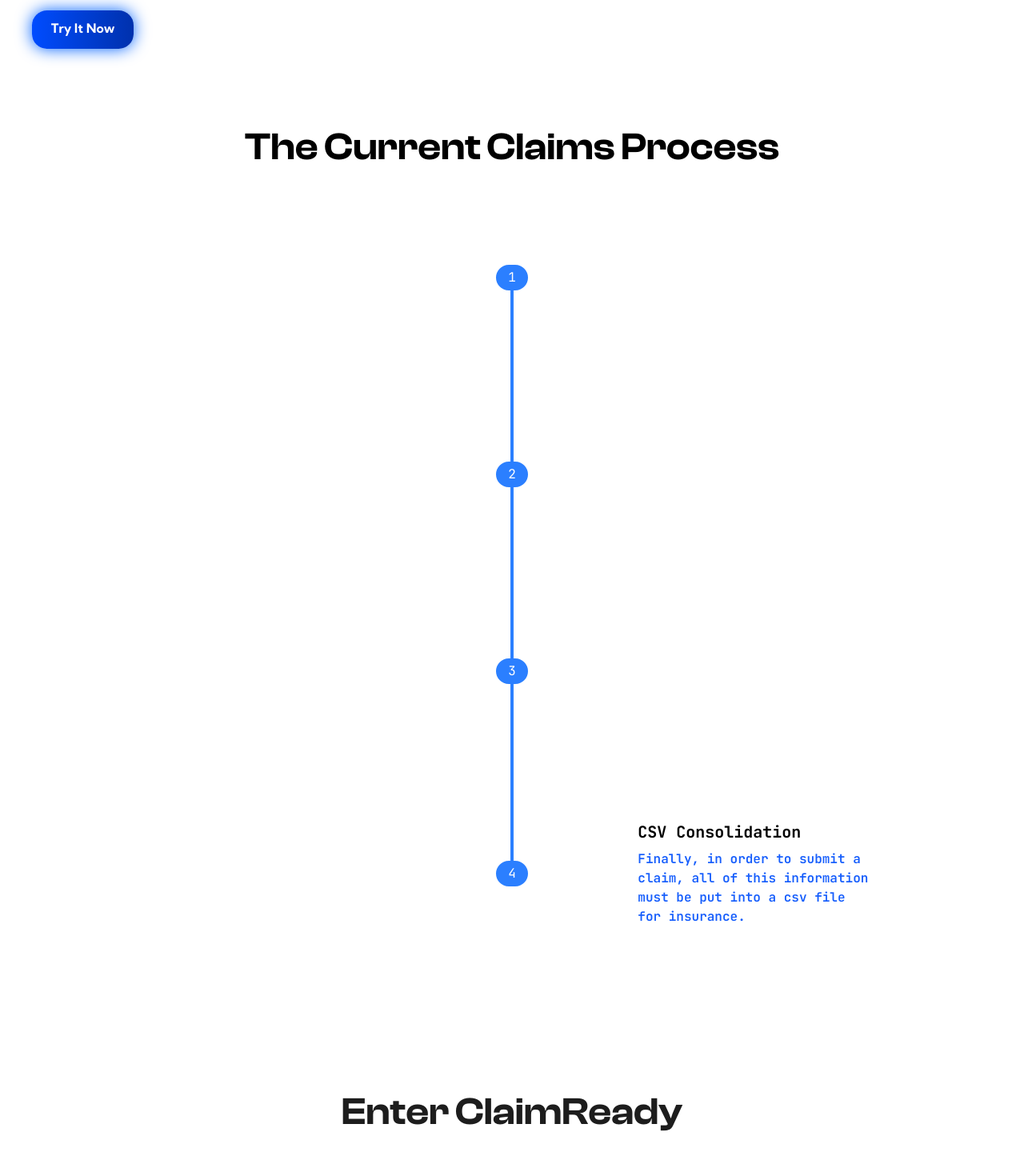
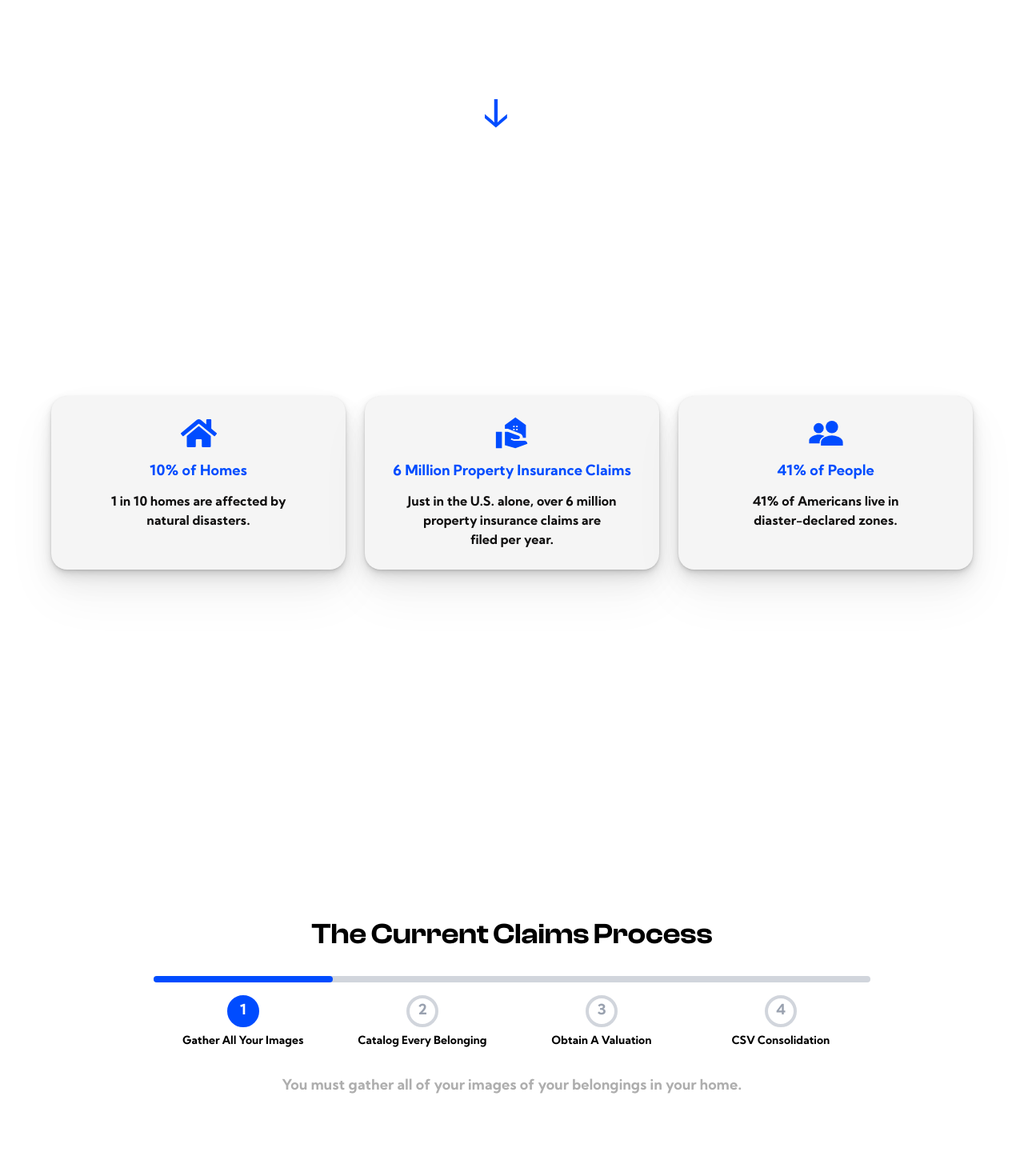
Before and after one commit to adiparekh944/ClaimReady, a Next.js app in the folder frontend/: page / in a window 1280 px wide. Shown: the part 584-2034 px from the top of the page at 80% size. Built offline with nearby package versions, Linux system fonts and the light colour scheme.

Commit message:
added new frotnend and fixed page handling

```diff
--- a/frontend/src/app/page.tsx
+++ b/frontend/src/app/page.tsx
@@ -3,23 +3,28 @@
 import Navbar from "@/components/Navbar";
 import { motion } from "framer-motion";
 import Link from "next/link";
-import Image from "next/image";
 import '@/app/globals.css';
 import posthog from '../lib/posthog';
 import { useEffect, useState, useRef } from "react";
-import { MdLinkedCamera, MdFileUpload } from "react-icons/md";
+import { MdLinkedCamera, MdFileUpload, MdRealEstateAgent } from "react-icons/md";
 import {FaInnosoft} from "react-icons/fa"
 import { FaShieldHalved, FaFileExport } from "react-icons/fa6";
+import {FaHome} from "react-icons/fa"
 import { RiAccountCircle2Fill } from "react-icons/ri";
+import { IoPeopleSharp } from "react-icons/io5";
 
 
-const checkpoints = [
+
+
+{/*const checkpoints = [
   { id: 1, label: "Gather All Your Images", info: "You must gather all of your images of your belongings in your home." },
-  { id: 2, label: "Catalog Every Belonging", info: "You must manually catalog each and every belonging by hand." },
+  { id: 2, label: "Catalog Every Belonging", info: "You must manually catalog each and every belonging by hand which averages to about 500+." },
   { id: 3, label: "Obtain A Valuation", info: "After getting your belongings cataloged, you must scour the web and find prices for each item individually, taking well over 20+ hours." },
   { id: 4, label: "CSV Consolidation", info: "Finally, in order to submit a claim, all of this information must be put into a csv file for insurance." },
-];
+];*/}
 
+
+/*
 function Timeline() {
   const [active, setActive] = useState(0);
   const refs = useRef<(HTMLDivElement | null)[]>([]);
@@ -82,13 +87,13 @@ function Timeline() {
 
   return (
     <div className="relative flex justify-center items-start py-20">
-      {/* Vertical line */}
+      {/* Vertical line
       <div
         ref={lineContainerRef}
         className="absolute left-1/2 transform -translate-x-1/2 w-1 z-0"
         style={{ height: "100%" }}
       >
-        {/* Gray line: always connects all checkpoints */}
+        {/* Gray line: always connects all checkpoints
         <div
           className="absolute left-0 w-1 bg-gray-300"
           style={{
@@ -96,7 +101,7 @@ function Timeline() {
             height: grayLineHeight,
           }}
         />
-        {/* Blue line: overlays gray line up to active checkpoint */}
+        {/* Blue line: overlays gray line up to active checkpoint
         <div
           className="absolute left-0 w-1 bg-blue-500 z-10 transition-all duration-300"
           style={{
@@ -105,7 +110,7 @@ function Timeline() {
           }}
         />
       </div>
-      {/* Checkpoints */}
+      {/* Checkpoints
       <div className="flex flex-col items-center w-full max-w-4xl z-20">
         {checkpoints.map((cp, idx) => (
           <div
@@ -114,9 +119,9 @@ function Timeline() {
             className="grid grid-cols-3 items-center mb-32 w-full"
             style={{ minHeight: "118px" }}
           >
-            {/* Left side (empty) */}
+            {/* Left side (empty)
             <div></div>
-            {/* Center: Number on timeline */}
+            {/* Center: Number on timeline
             <div className="flex flex-col items-center">
               <div
                 className={`w-10 h-8 rounded-full flex items-center justify-center border-4 ${
@@ -126,7 +131,7 @@ function Timeline() {
                 {cp.id}
               </div>
             </div>
-            {/* Right side: Text */}
+            {/* Right side: Text
             <div className="text-left pl-2">
               {active === idx && (
                 <motion.div
@@ -143,6 +148,77 @@ function Timeline() {
         ))}
       </div>
 
+    </div>
+  );
+}
+*/
+
+// Horizontal Timeline Component
+function StickyHorizontalTimeline() {
+  const checkpoints = [
+    { id: 1, label: "Gather All Your Images", info: "You must gather all of your images of your belongings in your home." },
+    { id: 2, label: "Catalog Every Belonging", info: "You must manually catalog each and every belonging by hand, which averages to 500+." },
+    { id: 3, label: "Obtain A Valuation", info: "After getting your belongings cataloged, you must scour the web and find prices for each item individually, taking well over 20+ hours." },
+    { id: 4, label: "CSV Consolidation", info: "Finally, in order to submit a claim, all of this information must be put into a csv file for insurance." },
+  ];
+  const [active, setActive] = useState(0);
+  const sectionRef = useRef<HTMLDivElement>(null);
+  const timelineRef = useRef<HTMLDivElement>(null);
+
+  useEffect(() => {
+    const handleScroll = () => {
+      if (!sectionRef.current) return;
+      const rect = sectionRef.current.getBoundingClientRect();
+      const windowHeight = window.innerHeight;
+      const totalScrollable = rect.height - windowHeight;
+      const scrolled = Math.min(Math.max(-rect.top, 0), totalScrollable);
+      const progress = totalScrollable > 0 ? scrolled / totalScrollable : 0;
+      const idx = Math.floor(progress * checkpoints.length);
+      setActive(Math.min(Math.max(idx, 0), checkpoints.length - 1));
+    };
+    window.addEventListener("scroll", handleScroll, { passive: true });
+    handleScroll();
+    return () => window.removeEventListener("scroll", handleScroll);
+  }, []);
+
+  // Calculate blue bar width as a percentage
+  const blueWidth = `${((active + 1) / checkpoints.length) * 100}%`;
+
+  return (
+    <div ref={sectionRef} className="w-full h-[150vh] relative flex flex-col items-center justify-center bg-[var(--color-bg-primary)] z-10">
+      <div ref={timelineRef} className="sticky top-1/2 -translate-y-1/2 w-full max-w-4xl flex flex-col items-center">
+        <h2 className="font-bold font-clash-display-semibold text-4xl text-center mb-8">The Current Claims Process</h2>
+        {/* Timeline bar */}
+        <div className="relative w-full h-2 bg-gray-300 rounded-full">
+          <div
+            className="absolute h-2 bg-[var(--color-primary)] rounded-full transition-all duration-500"
+            style={{ width: blueWidth }}
+          ></div>
+        </div>
+        {/* Checkpoints */}
+        <div className="flex w-full justify-between mt-4">
+          {checkpoints.map((cp, idx) => (
+            <div key={cp.id} className="flex flex-col items-center w-1/4">
+              <div
+                className={`w-10 h-10 rounded-full flex items-center justify-center border-4 mb-2 text-lg font-bold font-kumbh-sans transition-all duration-300 ${
+                  idx <= active
+                    ? "bg-[var(--color-primary)] border-[var(--color-primary)] text-white"
+                    : "bg-white border-gray-300 text-gray-400"
+                }`}
+              >
+                {cp.id}
+              </div>
+              <div className="text-center text-sm font-kumbh-sans font-semibold">
+                {cp.label}
+              </div>
+            </div>
+          ))}
+        </div>
+        {/* Active checkpoint info */}
+        <div className="mt-8 w-full text-center text-lg text-[var(--color-text-secondary)] font-kumbh-sans min-h-[48px]">
+          {checkpoints[active]?.info}
+        </div>
+      </div>
     </div>
   );
 }
@@ -164,30 +240,31 @@ const [isMobile, setIsMobile] = useState(false);
     <div className="relative min-h-screen bg-[var(--color-bg-primary)]">
       <Navbar />
       <main className="pt-10 pb-20 relative z-10">
-        <div className="flex flex-col md:flex-row items-center px-4 md:px-10">
-          <div className="md:w-1/2 mb-4 md:mb-0 md:pr-10 flex flex-col items-center md:items-start">
-            <h1 className="text-5xl lg:text-7xl font-kumbh-sans text-[var(--color-text-primary)] leading-tight text-center md:text-left">
-              Claim with
+        <div className="flex flex-col items-center justify-center px-4 md:px-10 py-40">
+          <div className="flex flex-col items-center justify-center w-full mb-4 md:mb-0 md:pr-10">
+            <h1 className="text-5xl lg:text-7xl font-kumbh-sans leading-tight text-center">
+              Claim with <span className="text-[var(--color-primary)]">Confidence</span>
             </h1>
-            <h1 className="text-5xl lg:text-7xl font-kumbh-sans text-[var(--color-primary)] mb-6 leading-tight text-center md:text-left">
-              Confidence
-            </h1>
-            <p className="text-xl mb-8 leading-relaxed font-kumbh-sans text-[var(--color-text-secondary)] text-center md:text-left">
-              ClaimReady uses cutting-edge AI to help homeowners scan their belongings, obtain their value, allowing you to protect what matters most, giving you peace of mind when it counts.
+            <p className="text-xl mb-8 leading-relaxed font-kumbh-sans text-[var(--color-text-secondary)] text-center">
+              ClaimReady uses cutting-edge AI to help homeowners scan their belongings and obtain their value <br/> allowing you to protect what matters most, giving you peace of mind when it counts.
             </p>
-            <div className="flex flex-wrap gap-4 justify-center md:justify-start">
+            <div className="flex flex-wrap gap-4 justify-center w-full">
               <Link
                 href="/upload"
                 className="rounded-[1.15rem] px-6 py-3 bg-gradient-to-r from-[var(--color-primary)] to-[var(--color-primary-dark)] text-white transition-all duration-500
                 hover:-translate-y-1
-                shadow-[0_0_20px_var(--shadow-color-primary)] hover:shadow-[0_0_25px_var(--shadow-color-primary-hover)] font-kumbh-sans"
+                shadow-[0_0_20px_var(--shadow-color-primary)] hover:shadow-[0_0_25px_var(--shadow-color-primary-hover)] font-kumbh-sans text-center w-full md:w-auto"
                 onClick={() => posthog.capture('try_it_now_clicked')}
               >
                 Try It Now
               </Link>
             </div>
+            {/* Bouncing Down Arrow */}
+            <div className="flex justify-center w-full mt-46">
+              <span className="animate-bounce text-5xl text-[var(--color-primary)]">&#8595;</span>
+            </div>
           </div>
-          <div className="md:w-1/2 w-full flex justify-center md:justify-end mt-8 md:mt-0">
+          {/*<div className="md:w-1/2 w-full flex justify-center md:justify-end mt-8 md:mt-0">
             <div className="rounded-xl overflow-hidden p-4 md:p-4 pt-0 md:pt-4 w-full max-w-[500px]">
               <Image
                 src="/home_pic.png"
@@ -197,15 +274,114 @@ const [isMobile, setIsMobile] = useState(false);
                 className="w-full h-[320px] md:h-[580px] object-contain rounded-lg"
               />
             </div>
+          </div>*/}
+        </div>
+        {/* stats section - White */}
+        <div className="bg-[var(--color-bg-primary)]">
+          <div className="container mx-auto px-4 mt-40 mb-20">
+            <div className="grid grid-cols-1 md:grid-cols-2 lg:grid-cols-3 gap-6 max-w-6xl mx-auto">
+              <motion.div
+                initial={{ opacity: 0, y: 20 }}
+                whileInView={{ opacity: 1, y: 0 }}
+                transition={{ duration: 0.5 }}
+                viewport={{ once: true }}
+                className="p-6 rounded-[20px]"
+                style={{
+                  backgroundColor: 'rgb(245, 245, 245)', // matches screenshot
+                  borderRadius: '20px',
+                  height: '100%',
+                  width: '100%',
+                  boxShadow: `
+                    rgba(0, 0, 0, 0.08) 0px 1px 2px,
+                    rgba(0, 0, 0, 0.08) 0px 2px 4px,
+                    rgba(0, 0, 0, 0.07) 0px 4px 8px,
+                    rgba(0, 0, 0, 0.07) 0px 8px 16px,
+                    rgba(0, 0, 0, 0.06) 0px 16px 32px,
+                    rgba(0, 0, 0, 0.05) 0px 32px 64px
+                  `
+                }}
+              >
+                  <FaHome size={45} color="var(--color-primary)" className="mb-3 mx-auto" />
+                 <h3 className="font-kumbh-sans text-[var(--color-primary)] text-lg font-bold mb-3 text-center">10% of Homes</h3>
+                <p className="text-[var(--color-text-dark)] font-kumbh-sans text-center">1 in 10 homes are affected by <br/>natural disasters.</p>
+              </motion.div>
+
+              <motion.div
+                initial={{ opacity: 0, y: 20 }}
+                whileInView={{ opacity: 1, y: 0 }}
+                transition={{ duration: 0.5, delay: 0.1 }}
+                viewport={{ once: true }}
+                className="p-6 rounded-[20px]"
+                style={{
+                  backgroundColor: 'rgb(245, 245, 245)', // matches screenshot
+                  borderRadius: '20px',
+                  height: '100%',
+                  width: '100%',
+                  boxShadow: `
+                    rgba(0, 0, 0, 0.08) 0px 1px 2px,
+                    rgba(0, 0, 0, 0.08) 0px 2px 4px,
+                    rgba(0, 0, 0, 0.07) 0px 4px 8px,
+                    rgba(0, 0, 0, 0.07) 0px 8px 16px,
+                    rgba(0, 0, 0, 0.06) 0px 16px 32px,
+                    rgba(0, 0, 0, 0.05) 0px 32px 64px
+                  `
+                }}
+                >
+
+                  <MdRealEstateAgent size={45} color="var(--color-primary)" className="mb-3 mx-auto" />
+                 <h3 className="font-kumbh-sans text-[var(--color-primary)] text-lg font-bold mb-3 text-center">6 Million Property Insurance Claims</h3>
+                <p className="text-[var(--color-text-dark)] font-kumbh-sans text-center">Just in the U.S. alone, over 6 million property insurance claims are <br/>filed per year.</p>
+              </motion.div>
+
+              <motion.div
+                initial={{ opacity: 0, y: 20 }}
+                whileInView={{ opacity: 1, y: 0 }}
+                transition={{ duration: 0.5, delay: 0.2 }}
+                viewport={{ once: true }}
+                className="p-6 rounded-[20px]"
+                style={{
+                  backgroundColor: 'rgb(245, 245, 245)', // matches screenshot
+                  borderRadius: '20px',
+                  height: '100%',
+                  width: '100%',
+                  boxShadow: `
+                    rgba(0, 0, 0, 0.08) 0px 1px 2px,
+                    rgba(0, 0, 0, 0.08) 0px 2px 4px,
+                    rgba(0, 0, 0, 0.07) 0px 4px 8px,
+                    rgba(0, 0, 0, 0.07) 0px 8px 16px,
+                    rgba(0, 0, 0, 0.06) 0px 16px 32px,
+                    rgba(0, 0, 0, 0.05) 0px 32px 64px
+                  `
+                }}
+              >
+                <IoPeopleSharp size={45} color="var(--color-primary)" className="mb-3 mx-auto" />
+                <h3 className="font-kumbh-sans text-[var(--color-primary)] text-lg font-bold mb-3 text-center">41% of People</h3>
+                <p className="text-[var(--color-text-dark)] font-kumbh-sans text-center">41% of Americans live in <br/>diaster-declared zones.</p>
+              </motion.div>
+
+              {/*<motion.div
+                initial={{ opacity: 0, y: 20 }}
+                whileInView={{ opacity: 1, y: 0 }}
+                transition={{ duration: 0.5, delay: 0.3 }}
+                viewport={{ once: true }}
+                className="p-6 rounded-[20px]"
+                style={{
+                  backgroundColor: 'rgb(245, 245, 245)',
+                  boxShadow: 'rgba(255, 255, 255, 0.15) 0px 0.706592px 0.706592px -0.666667px, rgba(255, 255, 255, 0.15) 0px 1.80656px 1.80656px -1.33333px, rgba(255, 255, 255, 0.12) 0px 3.62176px 3.62176px -2px, rgba(255, 255, 255, 0.12) 0px 6.8656px 6.8656px -2.66667px, rgba(255, 255, 255, 0.08) 0px 13.6468px 13.6468px -3.33333px, rgba(255, 255, 255, 0.04) 0px 30px 30px -4px, rgb(255, 255, 255) 0px 3px 1px 0px inset'
+                }}
+              >
+                <h3 className="font-kumbh-sans text-[var(--color-primary-darktext)] text-lg font-bold mb-3">Get Your Estimates</h3>
+                <p className="text-[var(--color-text-dark)] font-kumbh-sans text-sm">Receive a detailed table output with item descriptions, images, and estimated values, exportable to CSV format.</p>
+              </motion.div> */}
+            </div>
           </div>
         </div>
-        {/* Timeline Section */}
-        <h1 className ="font-bold font-clash-display-semibold text-5xl text-center"> The Current Claims Process </h1>
-        <Timeline />
+
+        <StickyHorizontalTimeline />
 
         {/* How It Works Section - White */}
         <div className="bg-[var(--color-bg-primary)]">
-          <div className="container mx-auto px-4">
+          <div className="container mx-auto px-4 mt-40">
             <h2 className="text-5xl font-bold text-[var(--color-text-primary)] mb-8 text-center font-clash-display-semibold">Enter ClaimReady</h2>
             <p className="text-xl mb-8 leading-relaxed font-kumbh-sans text-[var(--color-text-secondary)] text-center ">
              With ClaimReady, we handle steps 2-4 of the current process, saving time and effort.
--- a/frontend/src/app/upload/page.tsx
+++ b/frontend/src/app/upload/page.tsx
@@ -171,7 +171,7 @@ export default function UploadPage() {
       if (result.status === 'success' || result.items) {
         const itemCount = result.items?.length || 0;
         // Calculate total value from items array
-        const calculatedTotal = result.items?.reduce((sum: any, item: any) => sum + (typeof item.price === 'string' ? parseFloat(item.price) : item.price || 0), 0) || 0;
+        const calculatedTotal = result.items?.reduce((sum: any, item: any) => sum + (typeof item.price_usd === 'string' ? parseFloat(item.price_usd) : item.price_usd || 0), 0) || 0;
         setSuccess(`Successfully analyzed ${files.length} image(s). Found ${itemCount} items with total value: $${calculatedTotal.toFixed(2)}`);
         setAnalysisResults(result);
         // Remove images before storing in localStorage to avoid quota exceeded error
```
Also changed, not shown: frontend/src/app/login/page.tsx (+7 -2 lines).
